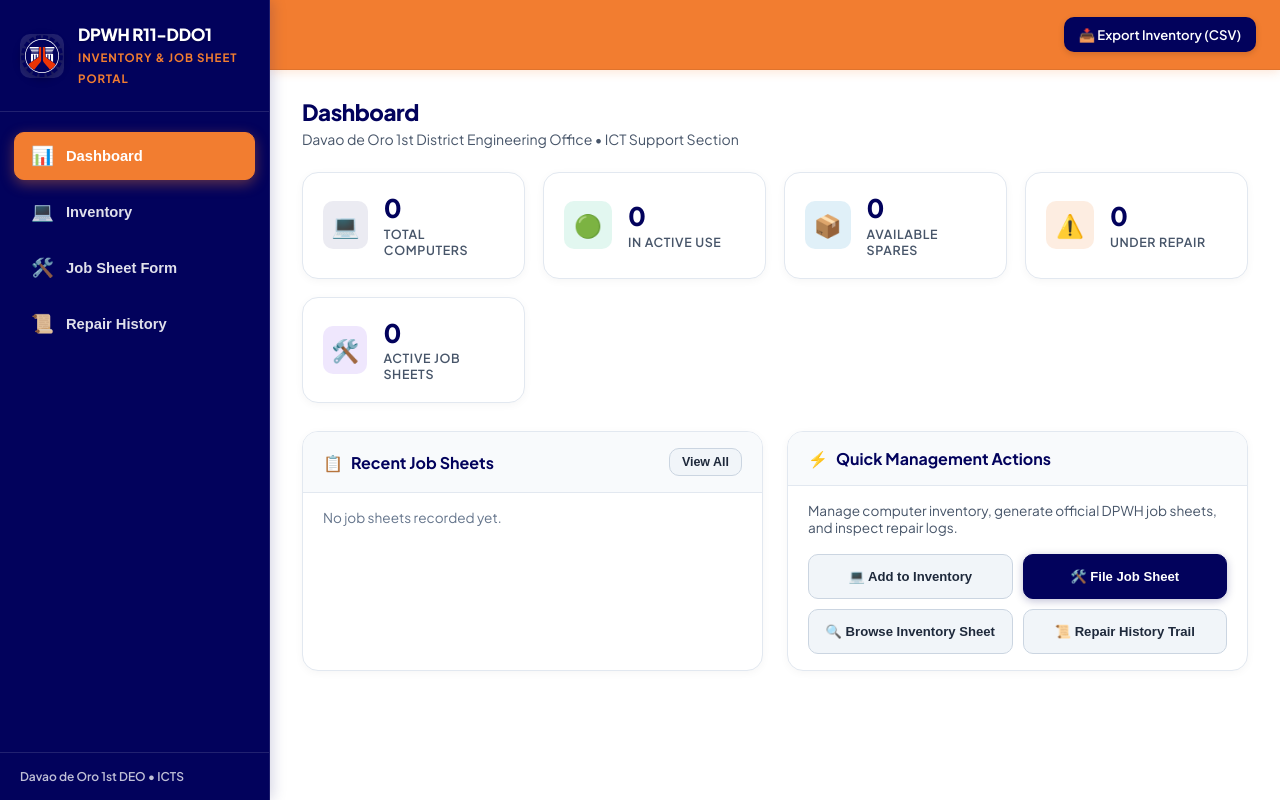
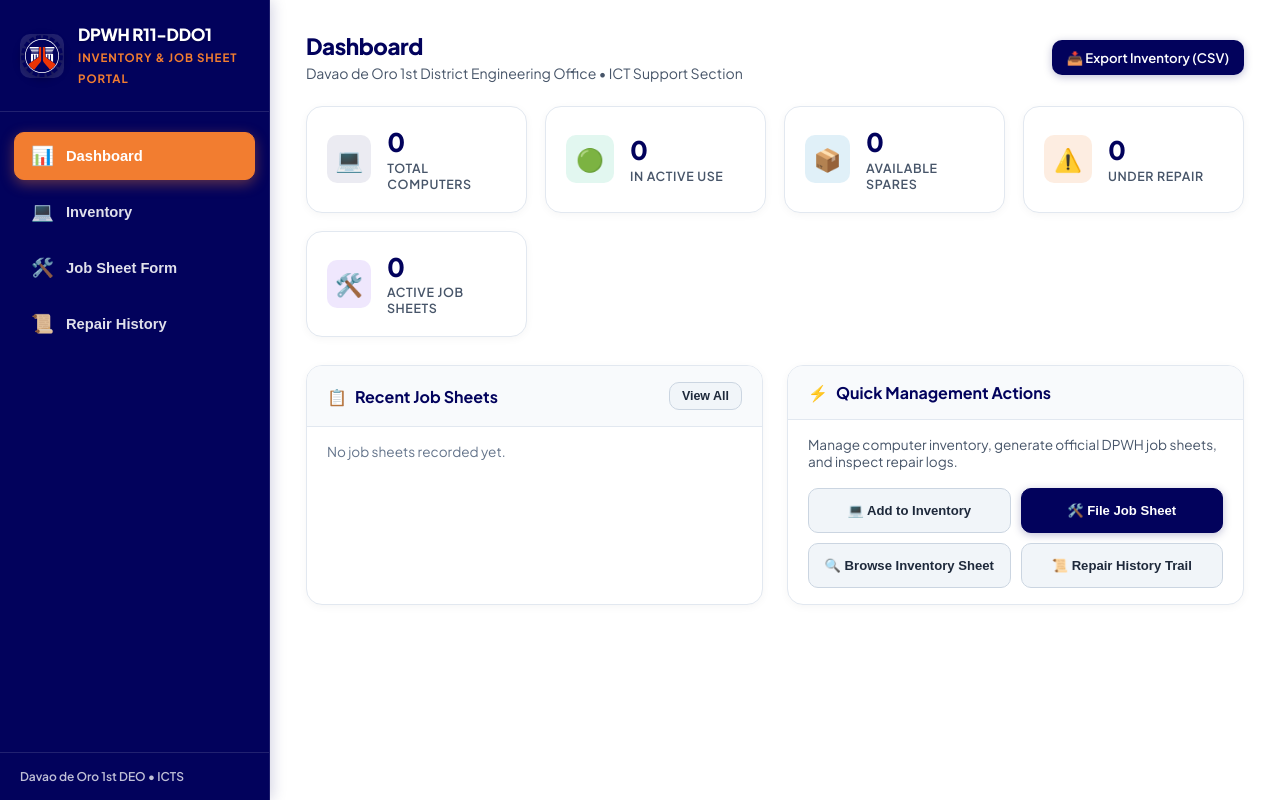
Before and after one commit to Hearteu/ict-asset-portal, a Django app: page / in a window 1280 px wide. Run offline with Django 5.2, Linux system fonts and the light colour scheme; data that the repository does not hold is empty.

Commit message:
feat: add styles and HTML template for ICT asset portal

```diff
--- a/static/css/styles.css
+++ b/static/css/styles.css
@@ -211,85 +211,6 @@ body {
   background-color: #ffffff;
 }
 
-/* Top Navbar - Warm DPWH Orange (#f27d30) */
-.topbar {
-  height: 70px;
-  padding: 0 24px;
-  border-bottom: 1px solid rgba(0, 0, 0, 0.08);
-  background: var(--topbar-bg);
-  display: flex;
-  align-items: center;
-  justify-content: flex-end;
-  position: sticky;
-  top: 0;
-  z-index: 40;
-  gap: 16px;
-  box-shadow: 0 2px 10px rgba(242, 125, 48, 0.2);
-}
-
-.global-search-container {
-  position: relative;
-  flex: 1;
-  max-width: 400px;
-  min-width: 220px;
-}
-
-.global-search-container input {
-  width: 100%;
-  padding: 9px 14px 9px 38px;
-  background: rgba(255, 255, 255, 0.22);
-  border: 1px solid rgba(255, 255, 255, 0.35);
-  border-radius: var(--radius-md);
-  color: #ffffff;
-  font-size: 0.86rem;
-  transition: var(--transition);
-}
-
-.global-search-container input::placeholder {
-  color: rgba(255, 255, 255, 0.8);
-}
-
-.global-search-container input:focus {
-  outline: none;
-  border-color: #02025c;
-  box-shadow: 0 0 10px rgba(2, 2, 92, 0.25);
-  background: rgba(255, 255, 255, 0.32);
-}
-
-.search-icon {
-  position: absolute;
-  left: 12px;
-  top: 50%;
-  transform: translateY(-50%);
-  color: rgba(255, 255, 255, 0.85);
-  pointer-events: none;
-  font-size: 0.9rem;
-}
-
-.topbar-actions {
-  display: flex;
-  align-items: center;
-  gap: 8px;
-  flex-shrink: 0;
-}
-
-.topbar .btn-secondary,
-.topbar .btn {
-  background: #02025c;
-  color: #ffffff;
-  border: 1px solid rgba(2, 2, 92, 0.2);
-  font-weight: 600;
-  box-shadow: 0 2px 6px rgba(0, 0, 0, 0.15);
-}
-
-.topbar .btn-secondary:hover,
-.topbar .btn:hover {
-  background: #090979;
-  color: #ffffff;
-  border-color: rgba(2, 2, 92, 0.35);
-  transform: translateY(-1px);
-}
-
 a, a:hover, a:focus, a:visited, a:active {
   text-decoration: none !important;
 }
@@ -398,7 +319,7 @@ a, a:hover, a:focus, a:visited, a:active {
 
 /* Page Containers */
 .content-container {
-  padding: 28px 32px;
+  padding: 32px 36px;
   flex: 1;
   background-color: #ffffff;
 }
--- a/templates/index.html
+++ b/templates/index.html
@@ -7,7 +7,7 @@
   <link rel="preconnect" href="https://fonts.googleapis.com">
   <link rel="preconnect" href="https://fonts.gstatic.com" crossorigin>
   <link href="https://fonts.googleapis.com/css2?family=Plus+Jakarta+Sans:wght@400;500;600;700;800&display=swap" rel="stylesheet">
-  <link rel="stylesheet" href="/static/css/styles.css?v=17.0">
+  <link rel="stylesheet" href="/static/css/styles.css?v=18.0">
 </head>
 <body>
 
@@ -53,15 +53,6 @@
 
   <!-- Main Wrapper -->
   <div class="main-wrapper">
-    <!-- Topbar -->
-    <header class="topbar">
-      <div class="topbar-actions">
-        <a href="/api/assets/export/csv/" class="btn btn-secondary" title="Export Inventory Sheet to Excel/CSV" style="text-decoration: none !important;">
-          📥 Export Inventory (CSV)
-        </a>
-      </div>
-    </header>
-
     <!-- Content Views -->
     <main class="content-container">
 
@@ -71,6 +62,11 @@
           <div>
             <h2>Dashboard</h2>
             <p>Davao de Oro 1st District Engineering Office &bull; ICT Support Section</p>
+          </div>
+          <div>
+            <a href="/api/assets/export/csv/" class="btn btn-primary" title="Export Inventory Sheet to Excel/CSV" style="text-decoration: none !important;">
+              📥 Export Inventory (CSV)
+            </a>
           </div>
         </div>
 
```
